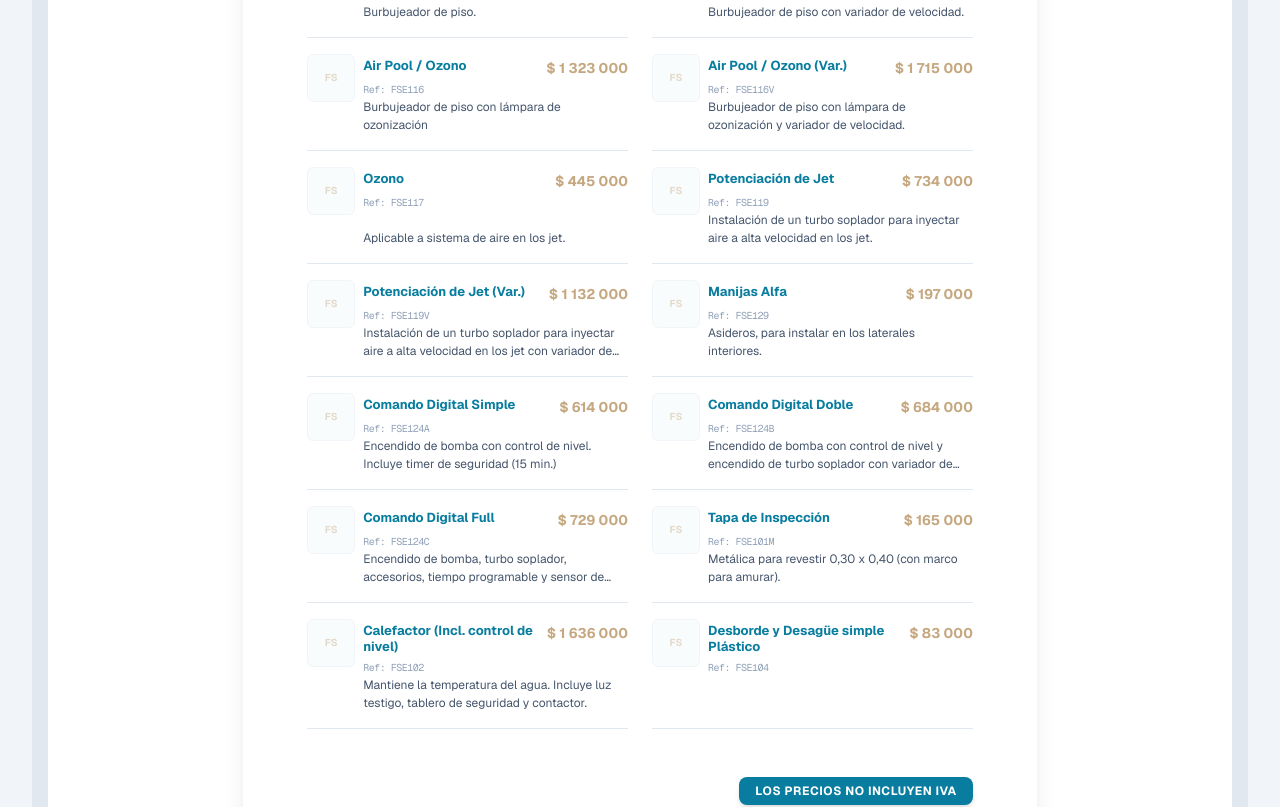
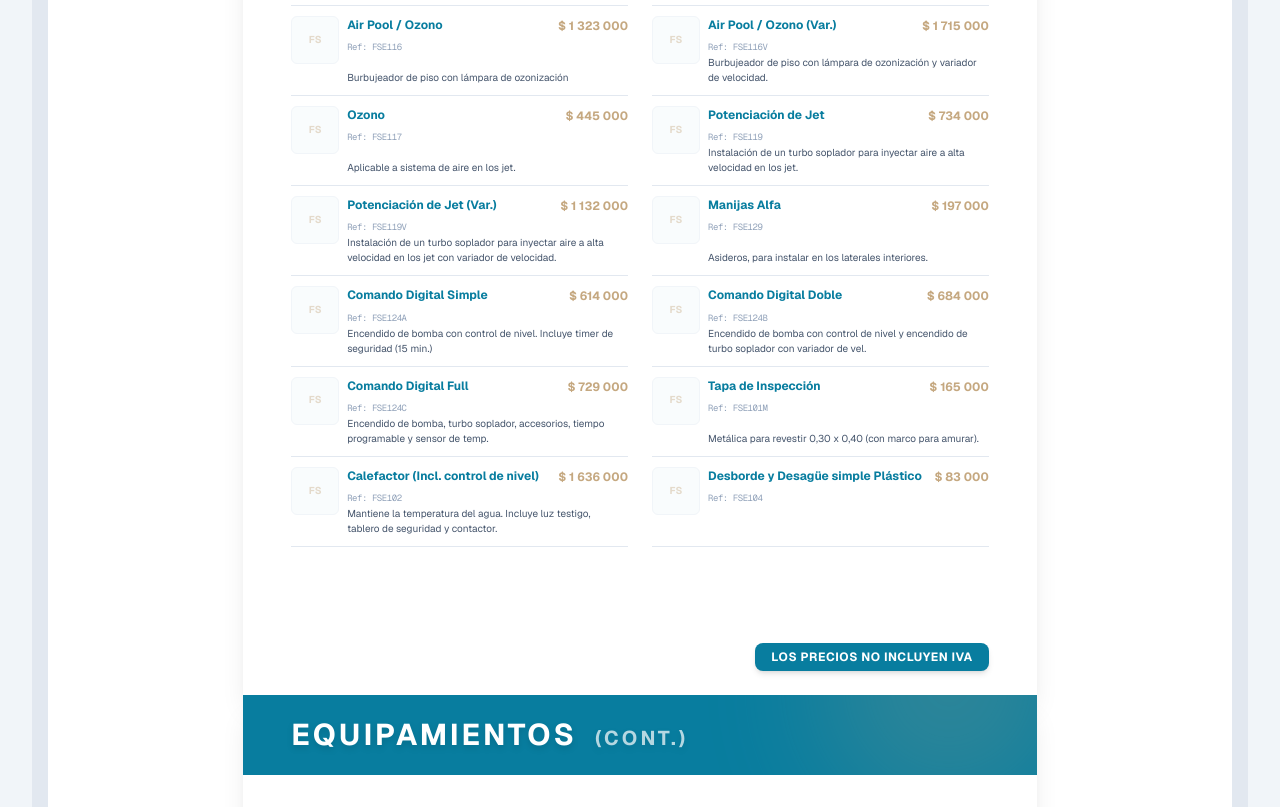
Before and after one commit to yoelzoff98/FiveSaint, a Next.js app: page /admin-FiveSaint/lista-de-precios in a window 1280 px wide. Shown: the part 7299-8106 px from the top of the page. Built offline with nearby package versions, Linux system fonts and the light colour scheme.

Commit message:
style: reduce spacing and sizes on Equipamientos section to avoid page break overflow

```diff
--- a/src/components/pdf/PriceListPdf.tsx
+++ b/src/components/pdf/PriceListPdf.tsx
@@ -241,22 +241,22 @@ export const PriceListPdf = forwardRef<HTMLDivElement, {}>((props, ref) => {
         return (
           <div key={`equip-page-${pageIndex}`} className="page-break-after p-0 min-h-[297mm] w-[210mm] mx-auto bg-white shadow-xl print:shadow-none relative overflow-hidden flex flex-col">
             {/* Banner Superior con Ángulo */}
-            <div className="relative w-full h-24 bg-accent-deep overflow-hidden shrink-0">
+            <div className="relative w-full h-20 bg-accent-deep overflow-hidden shrink-0">
               <div className="absolute inset-0 opacity-10 bg-[radial-gradient(circle_at_center,_var(--tw-gradient-stops))] from-white to-transparent"></div>
               <div className="absolute -bottom-10 -right-10 w-64 h-64 bg-accent-gold opacity-20 rounded-full blur-3xl"></div>
 
-              <div className="absolute inset-0 flex items-center px-16">
-                <h1 className="text-4xl font-bold text-white uppercase tracking-widest drop-shadow-md">
+              <div className="absolute inset-0 flex items-center px-12">
+                <h1 className="text-3xl font-bold text-white uppercase tracking-widest drop-shadow-md">
                   Equipamientos {pageIndex > 0 && <span className="text-xl text-white/70 ml-2">(Cont.)</span>}
                 </h1>
               </div>
             </div>
 
             {/* Tabla Equipamientos (Centrada) */}
-            <div className="px-16 pt-10 pb-12 flex-grow flex flex-col justify-center">
-              <div className="grid grid-cols-2 gap-x-6 gap-y-4">
+            <div className="px-12 pt-6 pb-6 flex-grow flex flex-col justify-center">
+              <div className="grid grid-cols-2 gap-x-6 gap-y-2.5">
                 {chunk.map((e, idx) => (
-                  <div key={idx} className="flex bg-white border-b border-slate-200 pb-3 hover:bg-slate-50 transition-colors">
+                  <div key={idx} className="flex bg-white border-b border-slate-200 pb-2 hover:bg-slate-50 transition-colors">
                     {/* Image Section */}
                     <div className="w-12 h-12 bg-accent-soft/30 flex-shrink-0 flex items-center justify-center p-0.5 rounded-md border border-slate-100 mr-2">
                       {e.image ? (
@@ -267,15 +267,15 @@ export const PriceListPdf = forwardRef<HTMLDivElement, {}>((props, ref) => {
                     </div>
 
                     {/* Content Section */}
-                    <div className="flex-grow flex flex-col justify-between py-1">
+                    <div className="flex-grow flex flex-col justify-between py-0.5">
                       <div>
                         <div className="flex justify-between items-start gap-2">
-                          <h3 className="text-[13px] font-bold text-accent-deep leading-tight">{e.nombre}</h3>
-                          <span className="text-accent-gold font-bold text-sm whitespace-nowrap shrink-0">{e.precio}</span>
+                          <h3 className="text-[12px] font-bold text-accent-deep leading-tight">{e.nombre}</h3>
+                          <span className="text-accent-gold font-bold text-[12px] whitespace-nowrap shrink-0">{e.precio}</span>
                         </div>
-                        <span className="text-[10px] text-slate-400 font-mono tracking-tighter">Ref: {e.codigo}</span>
+                        <span className="text-[9px] text-slate-400 font-mono tracking-tighter">Ref: {e.codigo}</span>
                       </div>
-                      <p className="text-xs text-slate-600 leading-normal line-clamp-2 pr-2">{e.descripcion}</p>
+                      <p className="text-[10px] text-slate-600 leading-normal line-clamp-2 pr-2">{e.descripcion}</p>
                     </div>
                   </div>
                 ))}
@@ -283,7 +283,7 @@ export const PriceListPdf = forwardRef<HTMLDivElement, {}>((props, ref) => {
             </div>
 
             {/* Footer info Pág Equipamientos */}
-            <div className="px-16 pb-8 mt-auto flex justify-end shrink-0">
+            <div className="px-12 pb-6 mt-auto flex justify-end shrink-0">
               <div className="bg-accent-deep text-white font-bold px-4 py-1.5 rounded-lg shadow-md text-xs uppercase tracking-wider">
                 LOS PRECIOS NO INCLUYEN IVA
               </div>
```
